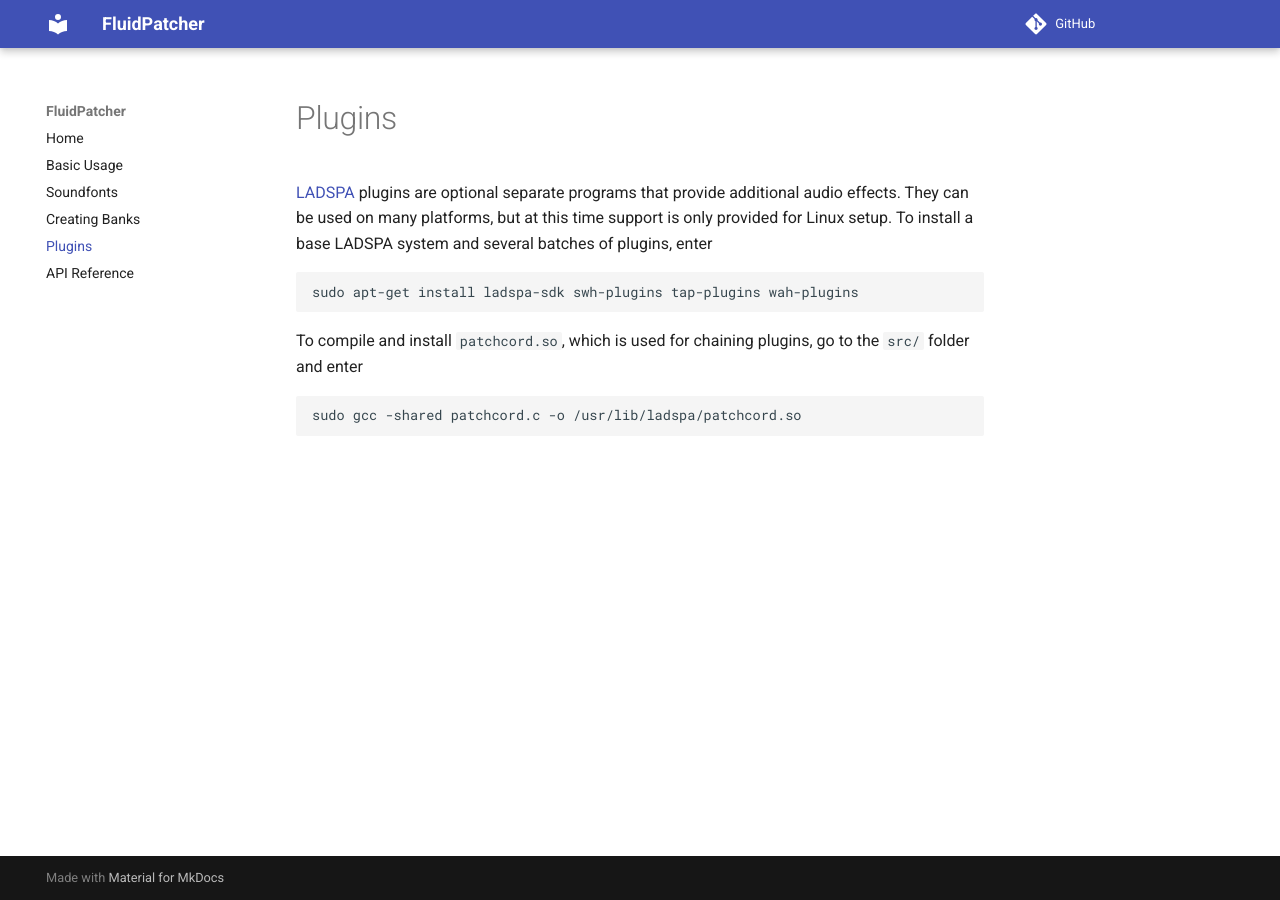
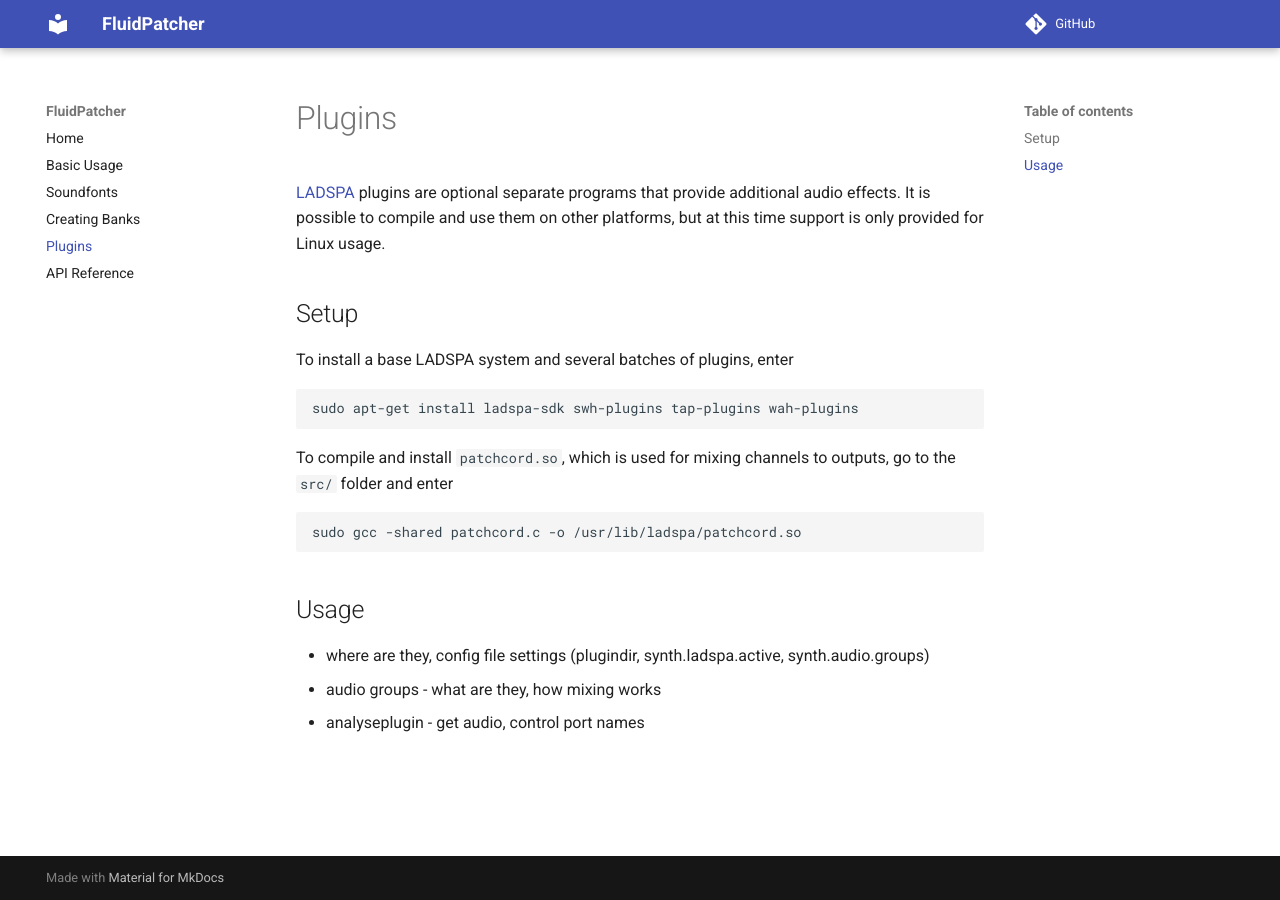
Before and after one commit to GeekFunkLabs/fluidpatcher, an MkDocs documentation site: the page built from docs/ladspa_plugins.md, in a window 1280 px wide. Built offline with MkDocs 1.6.1 and Material for MkDocs 9.7.7, drawn with Linux system fonts in a browser that asks for light colours; comment, search, counter and statistics services are not loaded.

Commit message:
Update ladspa_plugins.md

````diff
--- a/docs/ladspa_plugins.md
+++ b/docs/ladspa_plugins.md
@@ -1,11 +1,23 @@
-[LADSPA](https://www.ladspa.org/) plugins are optional separate programs that provide additional audio effects. They can be used on many platforms, but at this time support is only provided for Linux setup. To install a base LADSPA system and several batches of plugins, enter
+# Plugins
+
+[LADSPA](https://www.ladspa.org/) plugins are optional separate programs that provide additional audio effects. It is possible to compile and use them on other platforms, but at this time support is only provided for Linux usage.
+
+## Setup
+
+To install a base LADSPA system and several batches of plugins, enter
 
 ```bash
 sudo apt-get install ladspa-sdk swh-plugins tap-plugins wah-plugins
 ```
 
-To compile and install `patchcord.so`, which is used for chaining plugins, go to the `src/` folder and enter
+To compile and install `patchcord.so`, which is used for mixing channels to outputs, go to the `src/` folder and enter
 
 ```bash
 sudo gcc -shared patchcord.c -o /usr/lib/ladspa/patchcord.so
 ```
+
+## Usage
+
+* where are they, config file settings (plugindir, synth.ladspa.active, synth.audio.groups)
+* audio groups - what are they, how mixing works
+* analyseplugin - get audio, control port names
````
